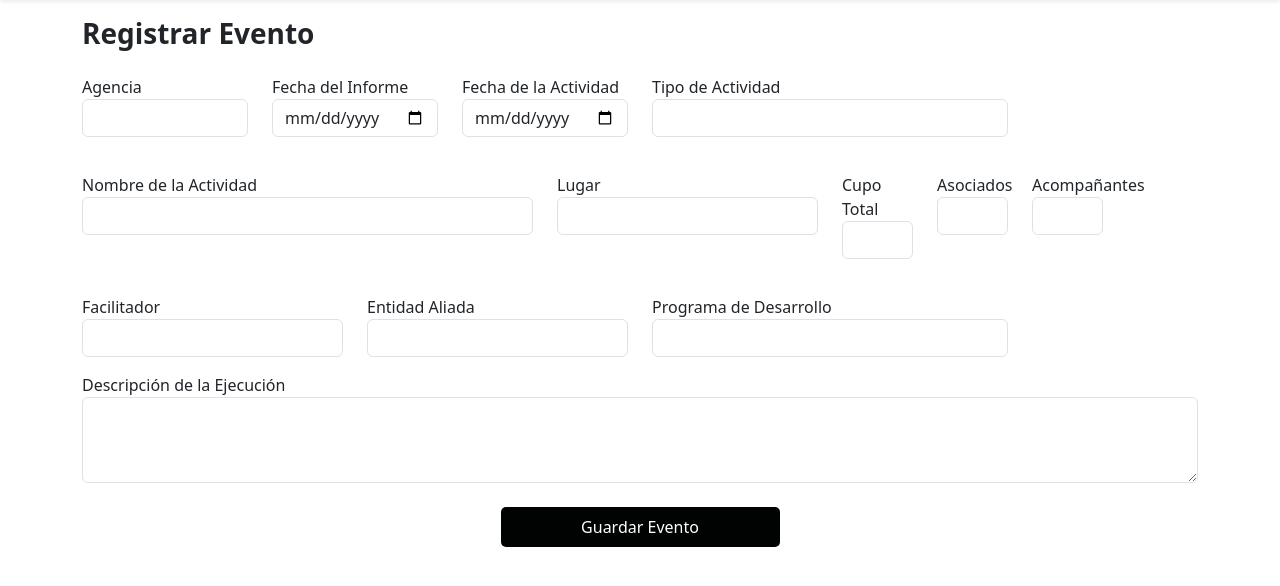
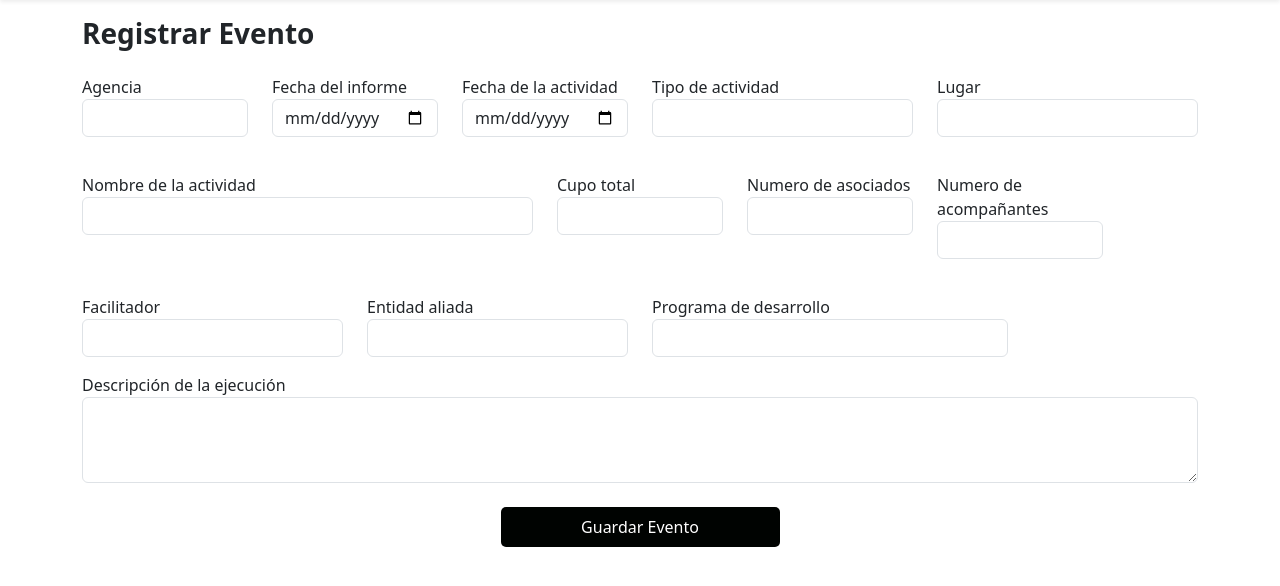
Before and after one commit to maicolmike/eventos, a Django app: page /eventos/crear/ in a window 1280 px wide. Shown: the part 79-665 px from the top of the page. Run offline with Django 5.2, Linux system fonts and the light colour scheme; a user stored in the database is signed in; data comes from the database, SQL or seed files in the repository; some libraries are stand-ins or nearby versions.

```diff
--- a/templates/registrar_eventos/crear_evento.html
+++ b/templates/registrar_eventos/crear_evento.html
@@ -27,45 +27,45 @@
             </div>
 
             <div class="col-md-2">
-                <label>Fecha del Informe</label>
+                <label>Fecha del informe</label>
                 {{ form.fecha_informe }}
             </div>
 
             <div class="col-md-2">
-                <label>Fecha de la Actividad</label>
+                <label>Fecha de la actividad</label>
                 {{ form.fecha_actividad }}
             </div>
 
-            <div class="col-md-4">
-                <label>Tipo de Actividad</label>
+            <div class="col-md-3">
+                <label>Tipo de actividad</label>
                 {{ form.tipo_actividad }}
+            </div>
+
+            <div class="col-md-3">
+                <label>Lugar</label>
+                {{ form.lugar_actividad }}
             </div>
         </div>
 
         <!-- 🔹 FILA 2 -->
         <div class="row mt-3">
             <div class="col-md-5">
-                <label>Nombre de la Actividad</label>
+                <label>Nombre de la actividad</label>
                 {{ form.nombre_actividad }}
             </div>
 
-            <div class="col-md-3">
-                <label>Lugar</label>
-                {{ form.lugar_actividad }}
-            </div>
-
-            <div class="col-md-1">
-                <label>Cupo Total</label>
+            <div class="col-md-2">
+                <label>Cupo total</label>
                 {{ form.cupo_participantes }}
             </div>
 
-            <div class="col-md-1">
-                <label>Asociados</label>
+            <div class="col-md-2">
+                <label>Numero de asociados</label>
                 {{ form.asociados_participantes }}
             </div>
 
-            <div class="col-md-1">
-                <label>Acompañantes</label>
+            <div class="col-md-2">
+                <label>Numero de acompañantes</label>
                 {{ form.acompanantes_participantes }}
             </div>
 
@@ -79,12 +79,12 @@
             </div>
 
             <div class="col-md-3">
-                <label>Entidad Aliada</label>
+                <label>Entidad aliada</label>
                 {{ form.entidad_aliada }}
             </div>
 
             <div class="col-md-4">
-                <label>Programa de Desarrollo</label>
+                <label>Programa de desarrollo</label>
                 {{ form.programa_desarrollo }}
             </div>
 
@@ -92,7 +92,7 @@
         <!-- 🔹 FILA 4 -->
         <div class="row mt-3">
             <div class="col-md-12">
-                <label>Descripción de la Ejecución</label>
+                <label>Descripción de la ejecución</label>
                 {{ form.descripcion_ejecucion }}
             </div>
         </div>
```
